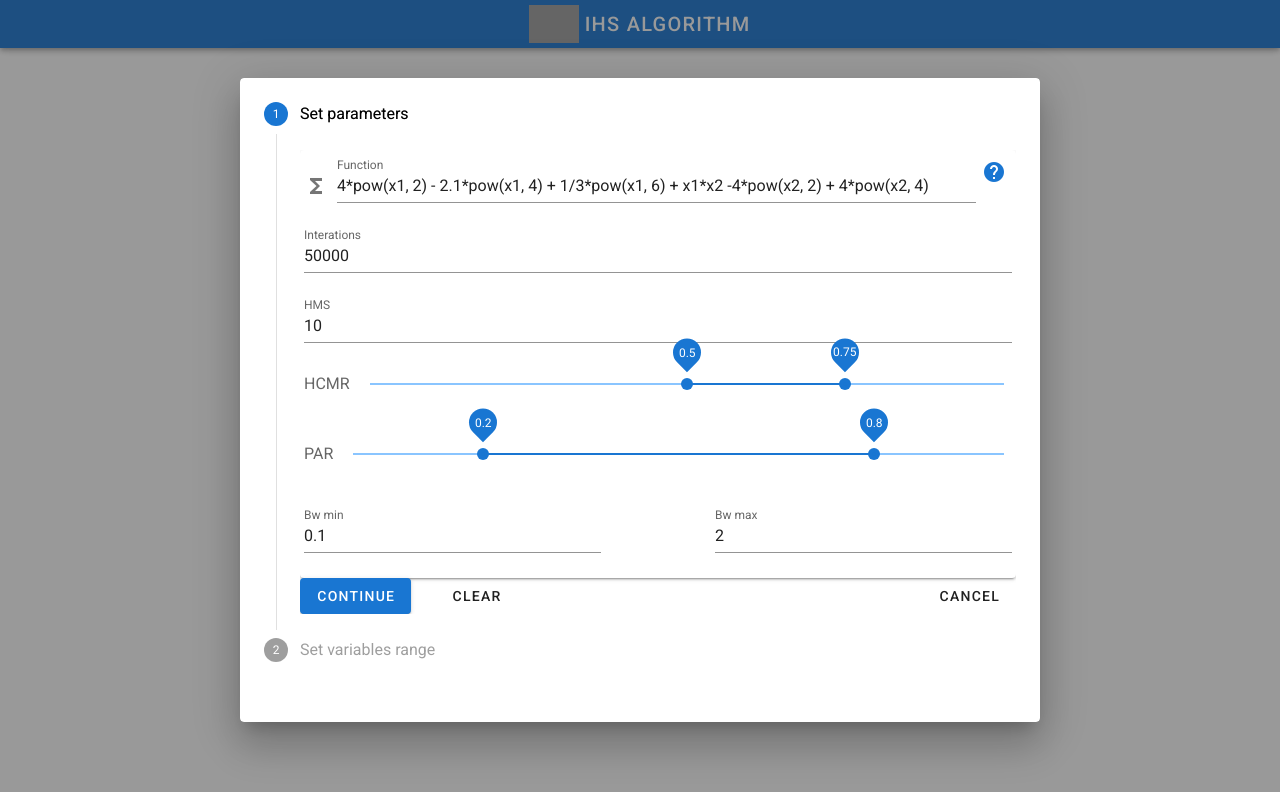
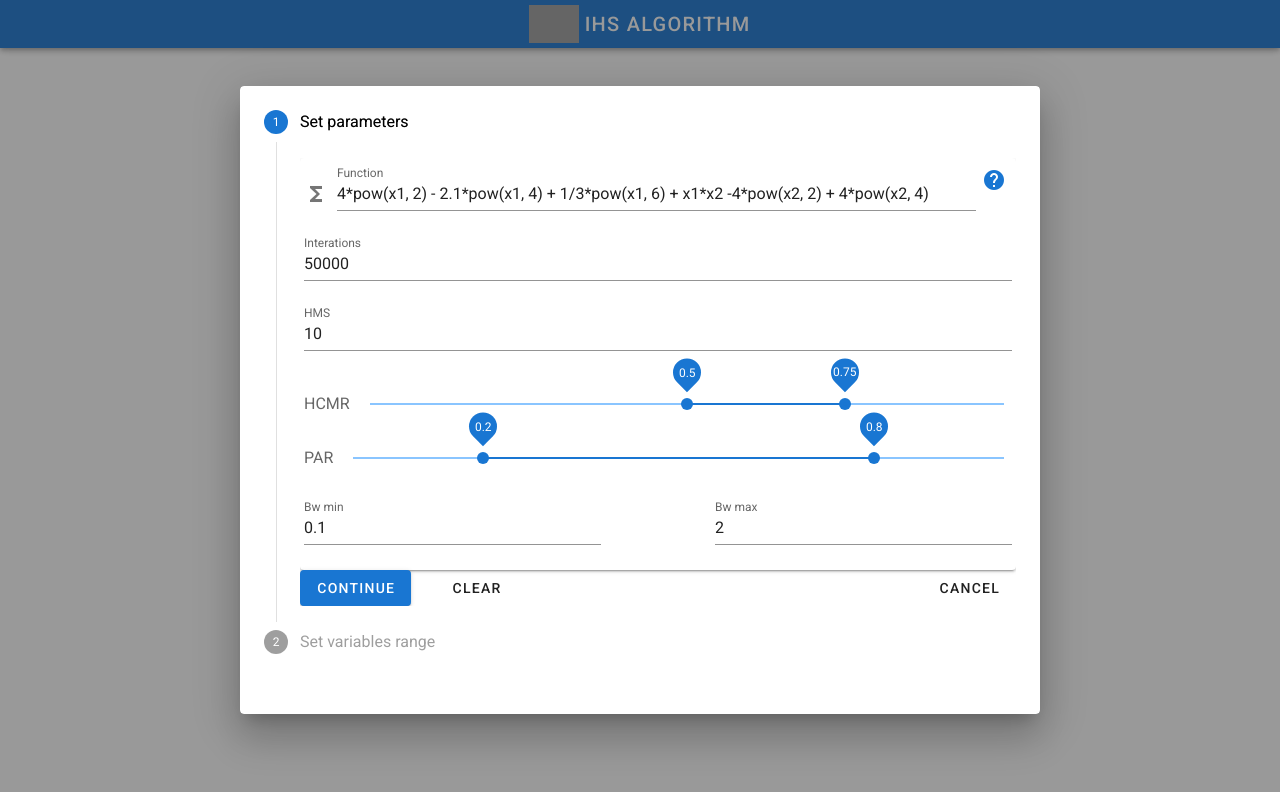
Before and after one commit to albertlis/Improved-harmony-search-algorithm-online, a Vue app in the folder Vue/hs-frontend/: page / in a window 1280 px wide. Both pictures are taken after a click on the button "START". Shown: the top 792 px of the page. Built offline with nearby package versions, Linux system fonts and the light colour scheme; grey boxes are pictures that could not be loaded.

Commit message:
simpify get request

```diff
--- a/Vue/hs-frontend/src/components/PopUp.vue
+++ b/Vue/hs-frontend/src/components/PopUp.vue
@@ -81,7 +81,7 @@
                   @blur="$v.HMS.$touch()">
                 </v-text-field>
                 </v-row>
-                <v-row class="my-4">
+                <v-row class="mt-7">
                   <v-range-slider
                     v-model="HCMRRange"
                     thumb-label="always"
@@ -92,7 +92,7 @@
                     label="HCMR">
                   </v-range-slider>
                 </v-row>
-                <v-row class="my-2">
+                <v-row>
                   <v-range-slider
                     v-model="PARRange"
                     thumb-label="always"
@@ -239,7 +239,7 @@ export default {
         this.$store.commit('setFunctionInformations', response);
         this.$store.commit('setVariablesBandwidth', this.variablesBandwidth);
         // await this.sleep(3000);
-        await this.$router.push("/result")
+        this.$router.push("/result")
         this.calculateButtonLoading = false;
         this.dialog = false;
         this.step = 3;
@@ -274,12 +274,9 @@ export default {
           return response.json();
         }
         if(response.status == 400) {
-          throw new Error('Function is invalid')
+          throw new Error(response.json())
         }
         throw new Error('Request failed');
-      }).then(jsonResponse => {
-        const jsonString = JSON.stringify(jsonResponse);
-        return JSON.parse(jsonString);
       }).catch((error) => {
         this.alert = true;
         this.alertMessage = error;
```
Also changed, not shown: 1 other file (tests, documents, lock files or other folders).
